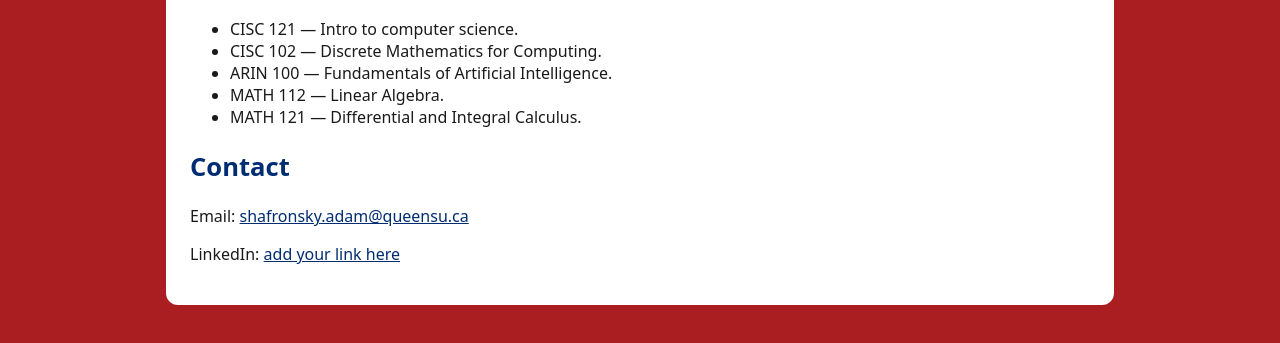
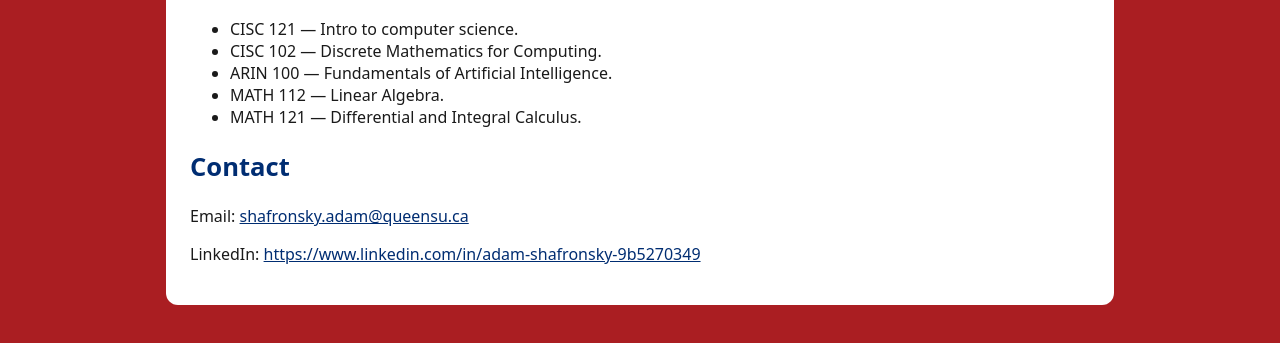
Before and after one commit to adamshafr/queens-student-page, a plain HTML site: page index.html in a window 1280 px wide. Shown: the part 371-714 px from the top of the page. Drawn offline with Linux system fonts and the light colour scheme.

Commit message:
Update index.html

```diff
--- a/index.html
+++ b/index.html
@@ -32,7 +32,7 @@
       <!-- ====== CONTACT (update your links) ====== -->
       <h2>Contact</h2>
       <p>Email: <a href="mailto:shafronsky.adam@queensu.ca">shafronsky.adam@queensu.ca</a></p>
-      <p>LinkedIn: <a href="#">add your link here</a></p>
+      <p>LinkedIn: <a href="#">https://www.linkedin.com/in/adam-shafronsky-9b5270349</a></p>
     </main>
   </body>
 </html>
```
